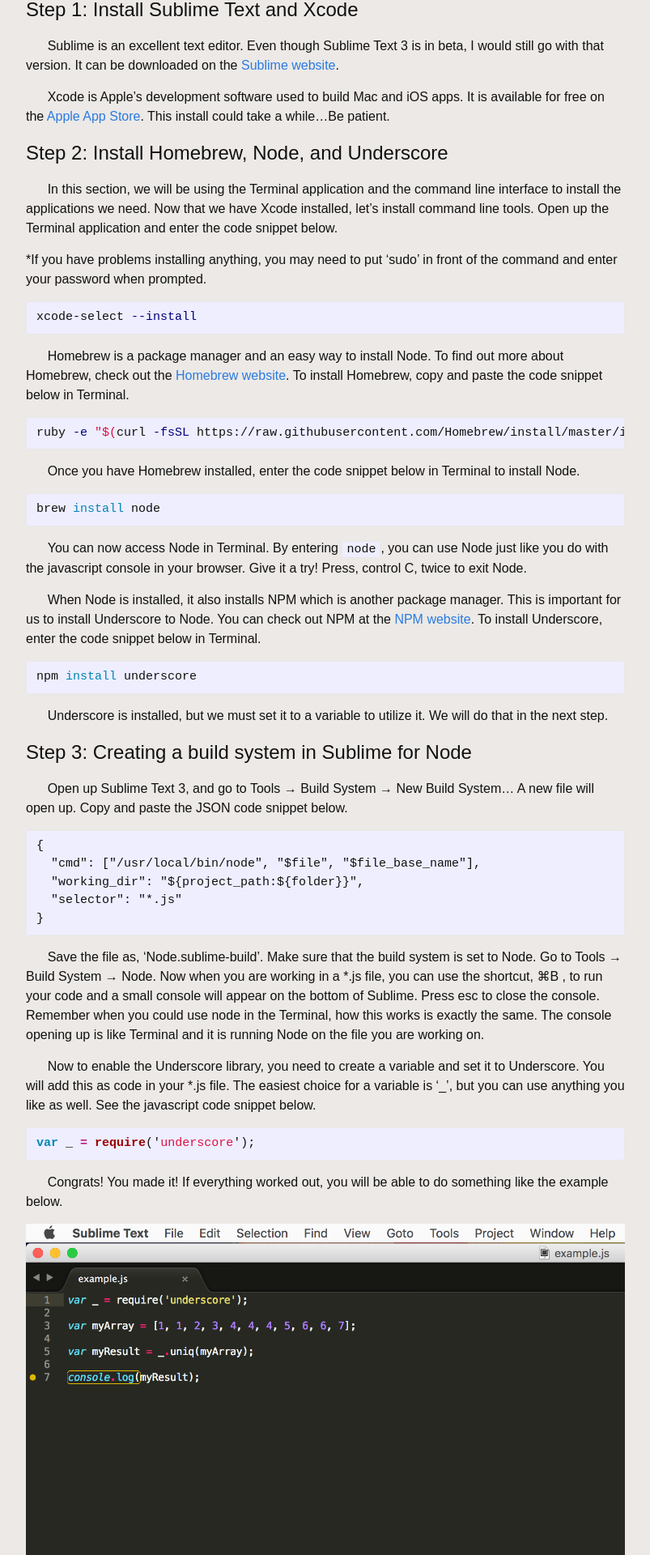
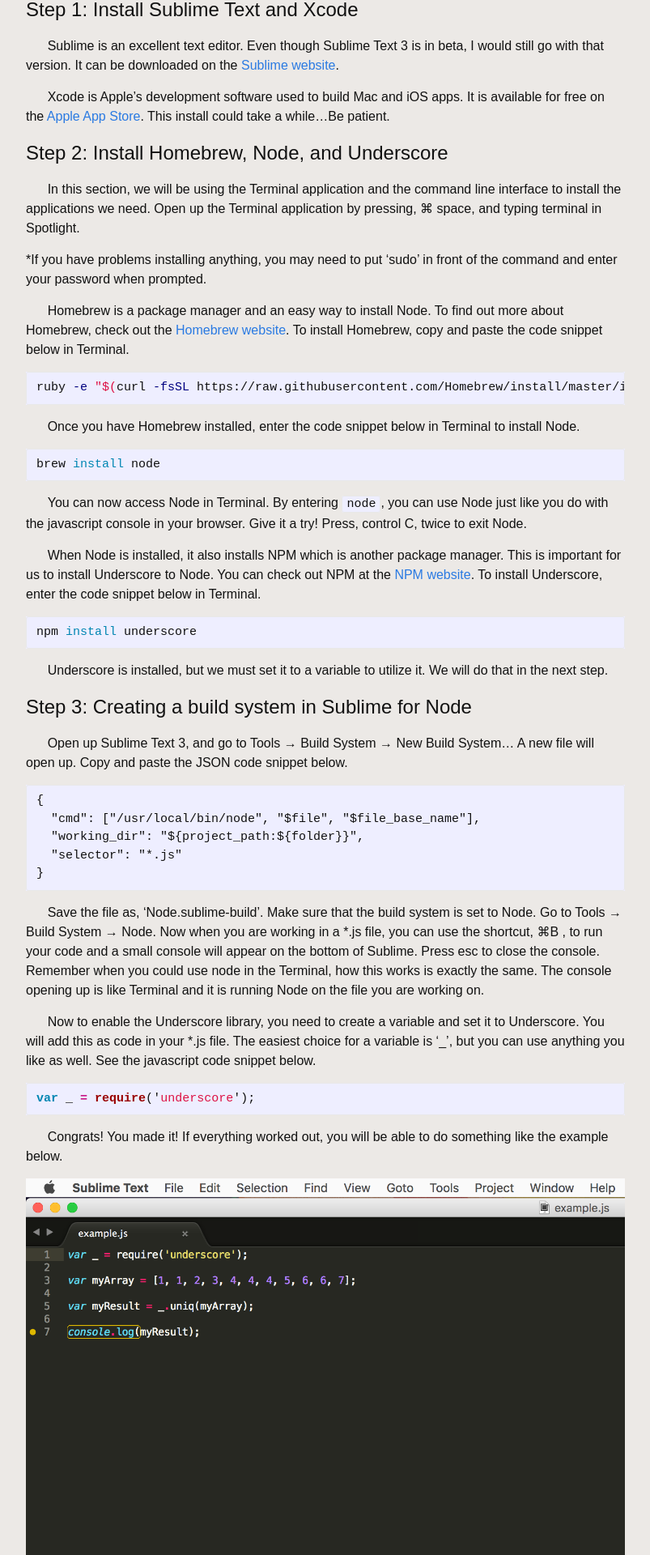
Before and after one commit to richHong/richHong.github.io, a Jekyll site: the page built from _posts/2016-03-01-sublime.md, in a window 1280 px wide. Shown: the part 314-2234 px from the top of the page at 81% size, without its empty margins (238-1041 px from the left). Built offline with Jekyll 4.4.1, drawn with Linux system fonts in a browser that asks for light colours; comment, search, counter and statistics services are not loaded.

Commit message:
edit sublime post

````diff
--- a/_posts/2016-03-01-sublime.md
+++ b/_posts/2016-03-01-sublime.md
@@ -16,13 +16,9 @@
 
 # Step 2: Install Homebrew, Node, and Underscore
 
-&nbsp;&nbsp;&nbsp;&nbsp;&nbsp;&nbsp;In this section, we will be using the Terminal application and the command line interface to install the applications we need. Now that we have Xcode installed, let's install command line tools. Open up the Terminal application and enter the code snippet below.
+&nbsp;&nbsp;&nbsp;&nbsp;&nbsp;&nbsp;In this section, we will be using the Terminal application and the command line interface to install the applications we need. Open up the Terminal application by pressing, ⌘ space, and typing terminal in Spotlight.
 
 *If you have problems installing anything, you may need to put 'sudo' in front of the command and enter your password when prompted.
-
-```bash
-xcode-select --install
-```
 
 &nbsp;&nbsp;&nbsp;&nbsp;&nbsp;&nbsp;Homebrew is a package manager and an easy way to install Node. To find out more about Homebrew, check out the [Homebrew website](http://brew.sh/). To install Homebrew, copy and paste the code snippet below in Terminal.
 
````
